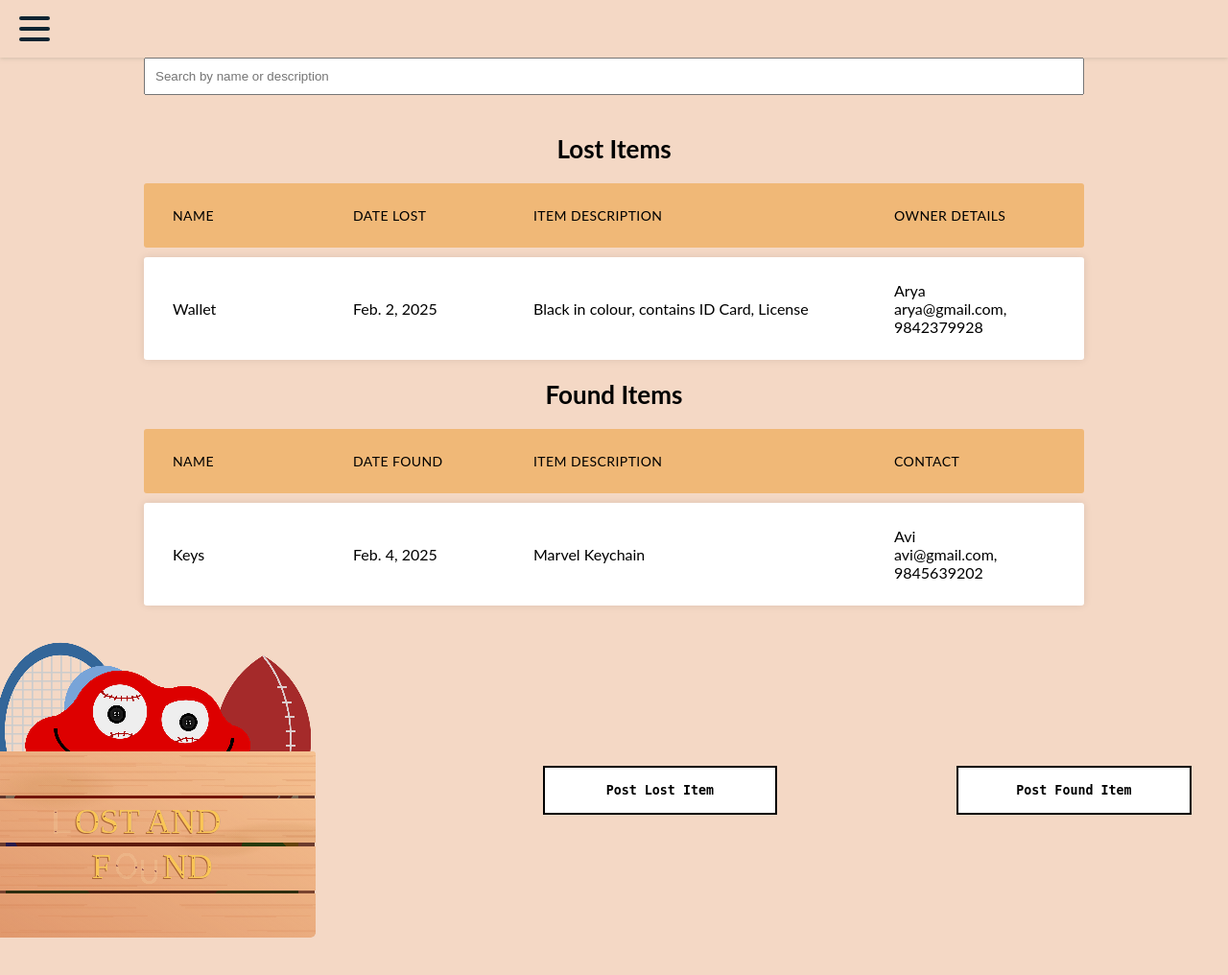
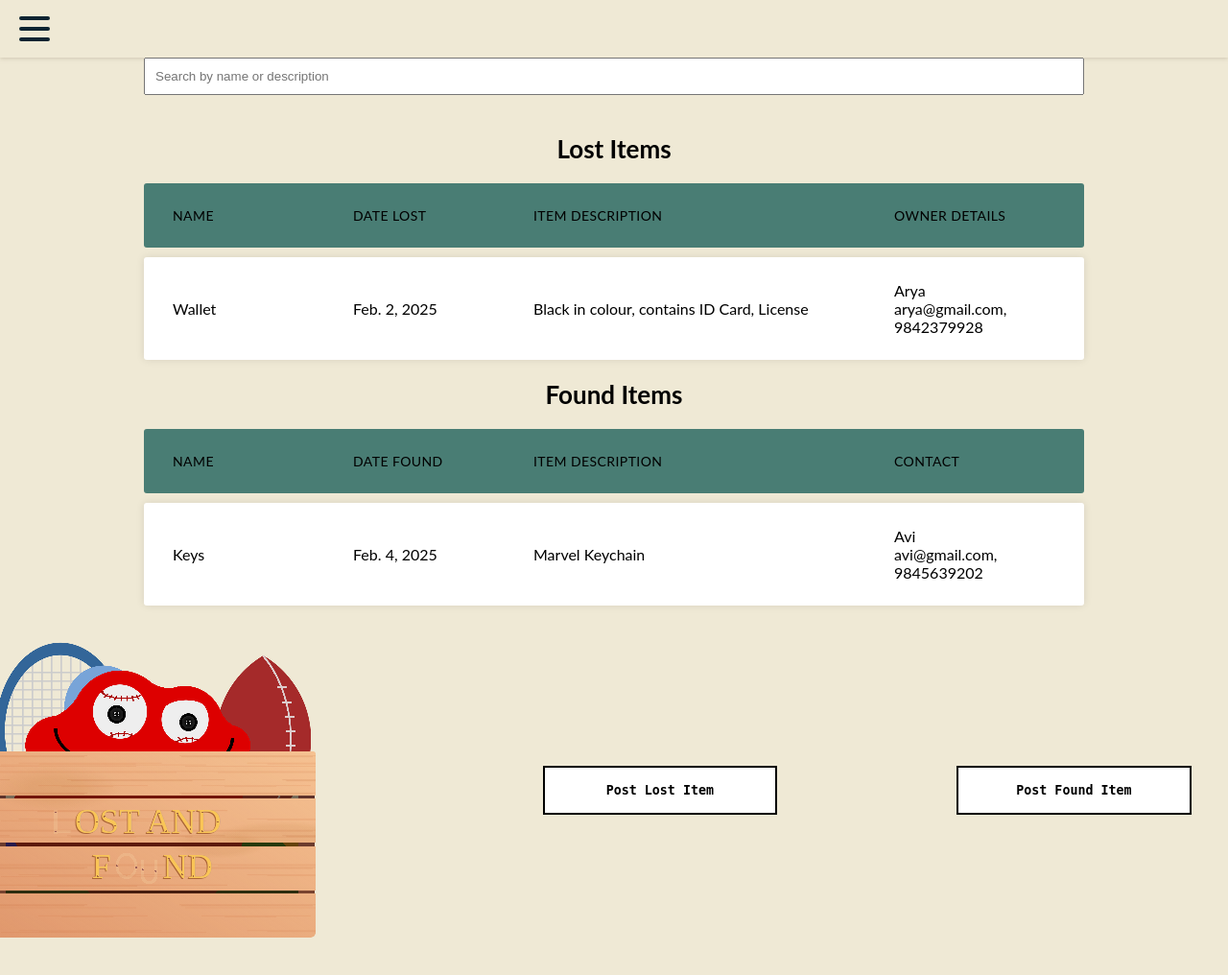
Before and after one commit to swetha3456/CampusConnect, a Django app: page /lostandfound/ in a window 1280 px wide. Shown: the whole page at 96% size. Run offline with Django 5.2, Linux system fonts and the light colour scheme; data comes from the database, SQL or seed files in the repository.

Commit message:
Update lostandfound.css

```diff
--- a/wordle/wordleapp/static/wordleapp/lostandfound.css
+++ b/wordle/wordleapp/static/wordleapp/lostandfound.css
@@ -1,6 +1,6 @@
 body {
     font-family: 'lato', sans-serif;
-    background-color: #f4d8c5;
+    background-color: #EFE9D5;
 width: 100%;
 max-width: 100%
   }
@@ -186,7 +186,7 @@ max-width: 100%
         margin-bottom: 10px;
     }
     .table-header {
-        background-color: #f0b877;
+        background-color: #497D74;
         font-size: 14px;
         text-transform: uppercase;
         letter-spacing: 0.03em;
@@ -220,7 +220,7 @@ max-width: 100%
             padding: 10px 0;
         }
         .col::before {
-            color: #f0b877;
+            color: #497D74;
             padding-right: 10px;
             content: attr(data-label);
             flex-basis: 50%;
@@ -452,8 +452,8 @@ max-width: 100%
 
   :root{
     --bg-color-1: #ffffff;
-    --bg-color-2: #d36608;
-    --bg-color-3: #f6c8a8;
+    --bg-color-2: #497D74;
+    --bg-color-3: #71BBB2;
     --padding: 1rem 4rem;
     --font-family: monospace;
     --step: 0.5rem;
```
